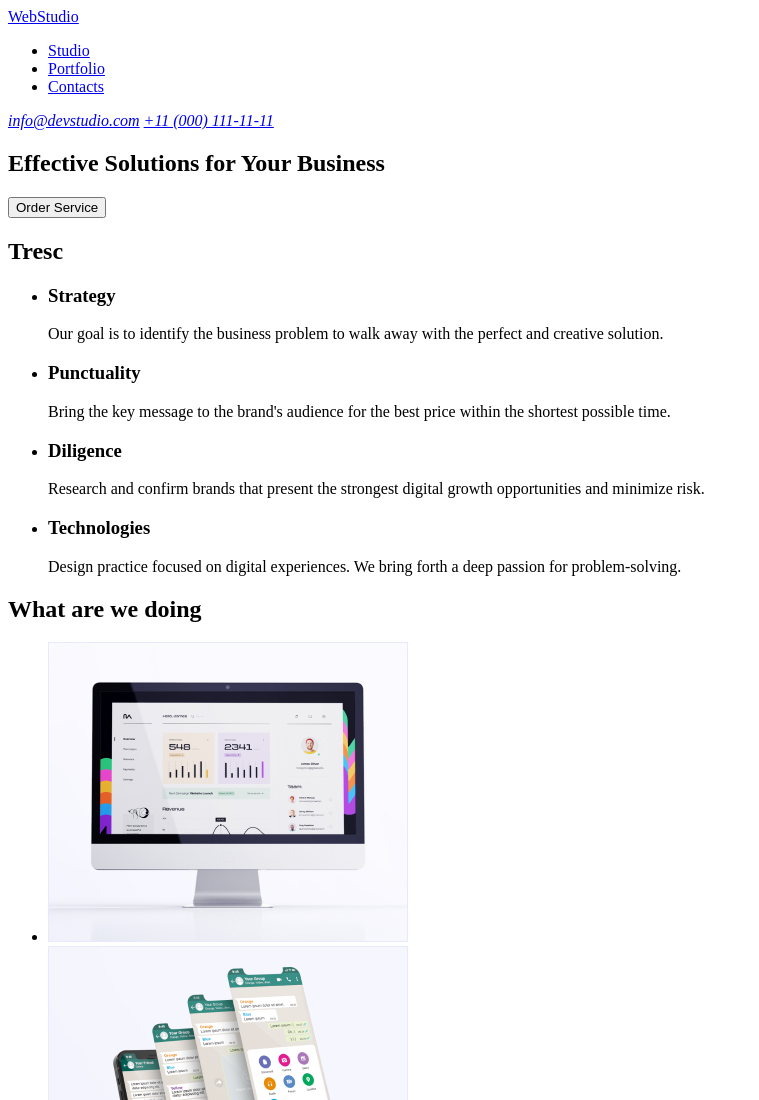
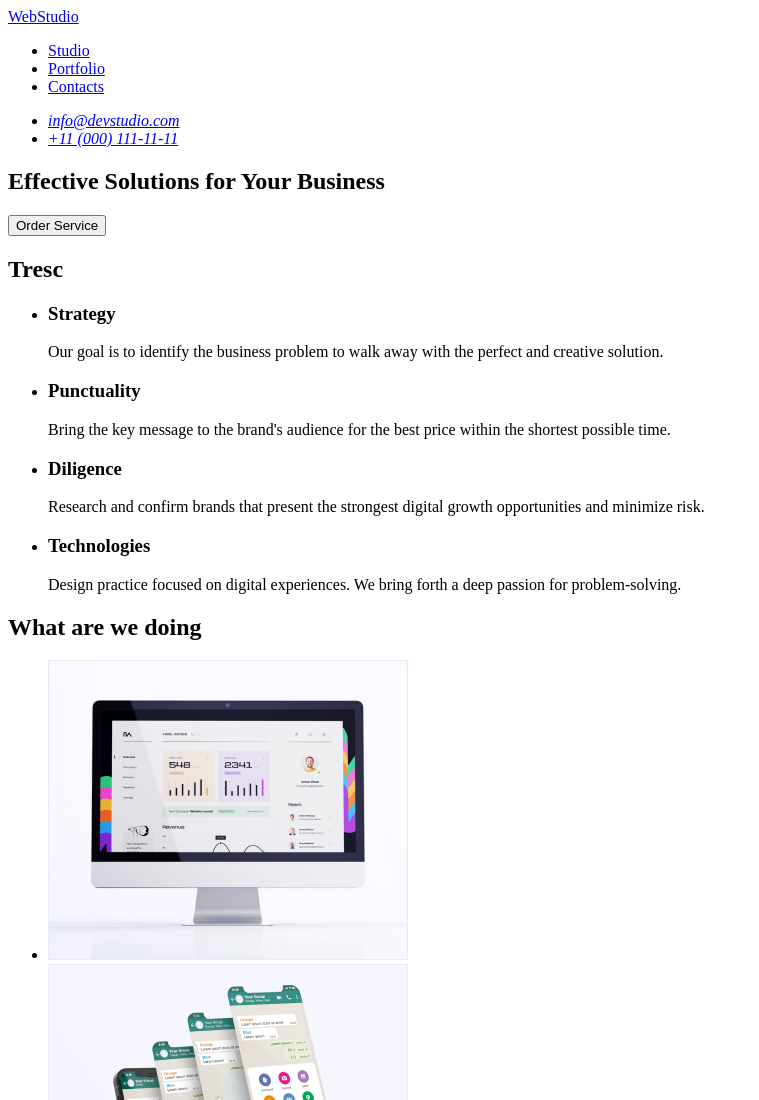
Before and after one commit to Romanooo84/goit-markup-hw-01, a plain HTML site: page index.html in a window 1280 px wide. Shown: the top 1100 px of the page, without its empty margins (0-759 px from the left). Drawn offline with Linux system fonts and the light colour scheme.

Commit message:
Add files via upload

```diff
--- a/index.html
+++ b/index.html
@@ -20,8 +20,10 @@
         </nav>
 
         <address>
-            <a href="mailto:info@devstudio.com">info@devstudio.com</a>
-            <a href="tel:110001111111">+11 (000) 111-11-11</a>
+            <ul>
+                <li><a href="mailto:info@devstudio.com">info@devstudio.com</a></li>
+                <li><a href="tel:110001111111">+11 (000) 111-11-11</a></li>
+            </ul>
         </address>
 
 
```
